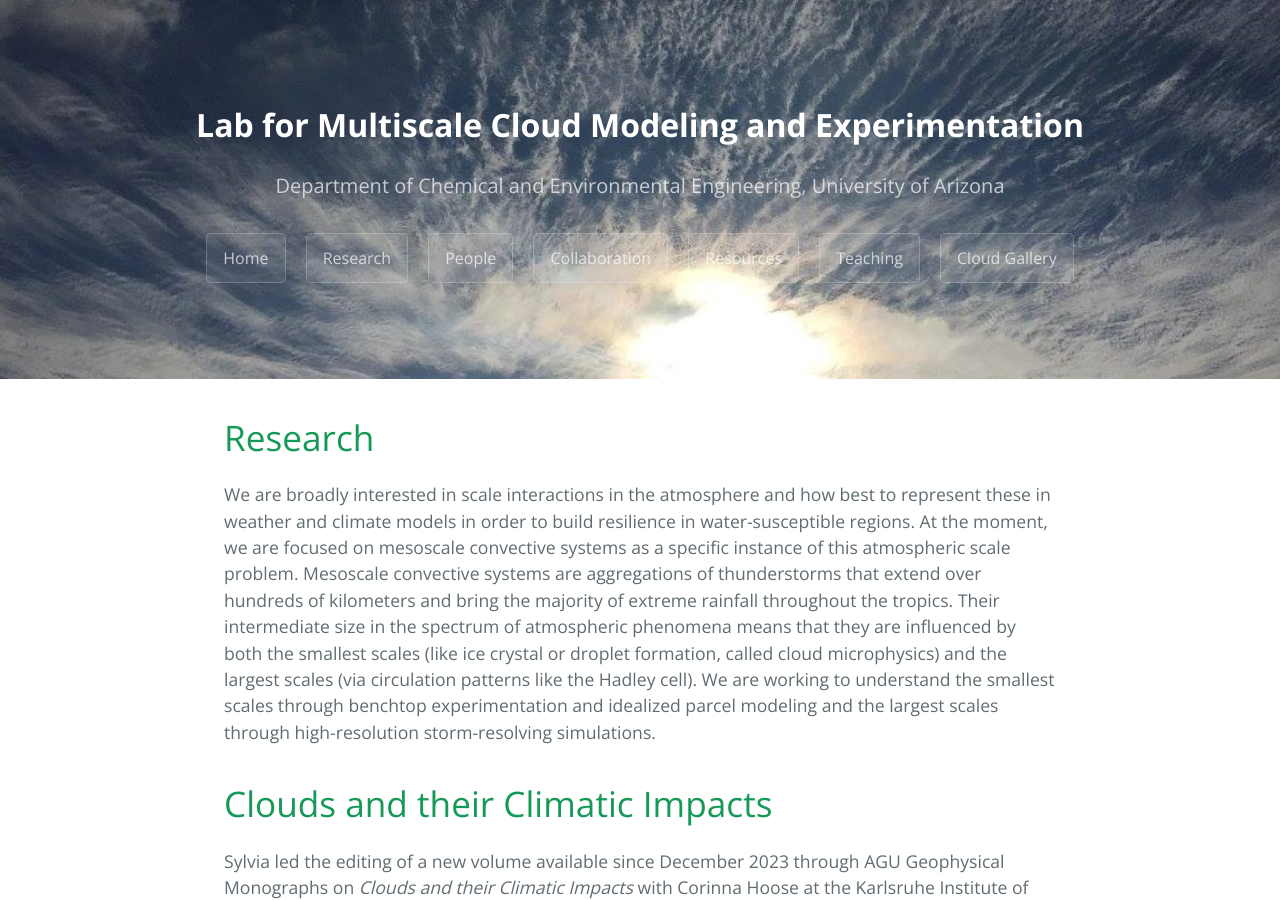
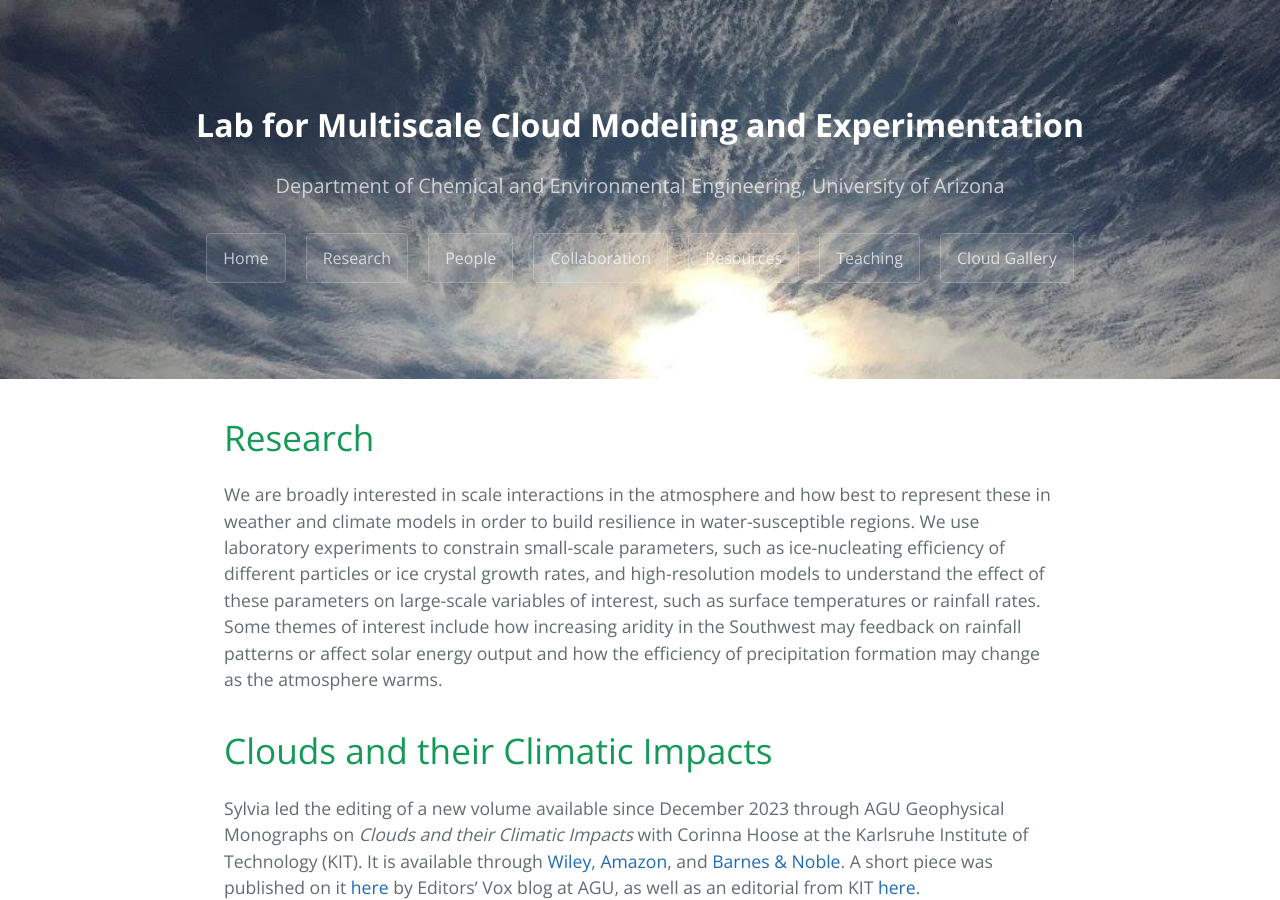
Before and after one commit to sylviasullivan/sylviasullivan.github.io, a Jekyll site: the page built from index.md, in a window 1280 px wide and 900 px high. Built offline with Jekyll 4.4.1, drawn with Linux system fonts in a browser that asks for light colours.

Commit message:
Update index.md

```diff
--- a/index.md
+++ b/index.md
@@ -1,13 +1,13 @@
 ---
 layout: default
-title: Lab for Multiscale Cloud Modeling and Experimentation
+title: Lab for Multiscale Atmospheric Modeling and Experimentation
 image: Files/cloud-background.jpg
 description: Department of Chemical and Environmental Engineering, University of Arizona
 ---
 
 # Research
 
-We are broadly interested in scale interactions in the atmosphere and how best to represent these in weather and climate models in order to build resilience in water-susceptible regions. At the moment, we are focused on mesoscale convective systems as a specific instance of this atmospheric scale problem. Mesoscale convective systems are aggregations of thunderstorms that extend over hundreds of kilometers and bring the majority of extreme rainfall throughout the tropics. Their intermediate size in the spectrum of atmospheric phenomena means that they are influenced by both the smallest scales (like ice crystal or droplet formation, called cloud microphysics) and the largest scales (via circulation patterns like the Hadley cell). We are working to understand the smallest scales through benchtop experimentation and idealized parcel modeling and the largest scales through high-resolution storm-resolving simulations.
+We are broadly interested in scale interactions in the atmosphere and how best to represent these in weather and climate models in order to build resilience in water-susceptible regions. We use laboratory experiments to constrain small-scale parameters, such as ice-nucleating efficiency of different particles or ice crystal growth rates, and high-resolution models to understand the effect of these parameters on large-scale variables of interest, such as surface temperatures or rainfall rates. Some themes of interest include how increasing aridity in the Southwest may feedback on rainfall patterns or affect solar energy output and how the efficiency of precipitation formation may change as the atmosphere warms.
 
 # Clouds and their Climatic Impacts
 
```
